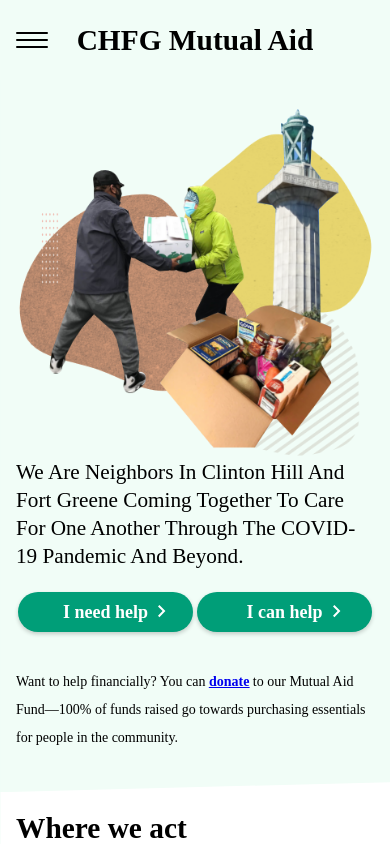
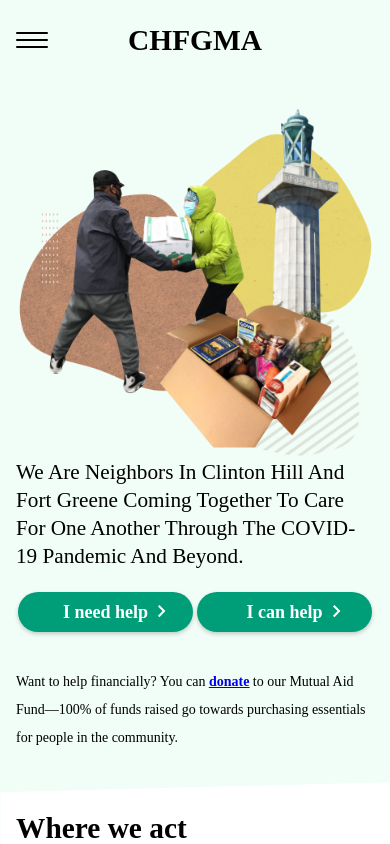
Before and after one commit to RodEsp/chfgma.org, a React (Create React App) app: page / in a window 390 px wide. Built offline with nearby package versions, Linux system fonts and the light colour scheme; a web font is replaced by a local one.

Commit message:
changed mobile header title

```diff
--- a/src/components/layout/Header.js
+++ b/src/components/layout/Header.js
@@ -53,7 +53,7 @@ function Header() {
   return (
     <header className={`responsive-header ${headerClass}`} ref={ref}>
       <h1 className="logo logo-long"><NavLink to="/" exact={true}>Clinton Hill Fort Greene Mutual Aid</NavLink></h1>
-      <h1 className="logo logo-short"><NavLink to="/" exact={true}>CHFG Mutual Aid</NavLink></h1>
+      <h1 className="logo logo-short"><NavLink to="/" exact={true}>CHFGMA</NavLink></h1>
       {/* <h1 className="logo logo-short"><NavLink to="/" exact={true}><img src={homeIMG} alt="home icon"/></NavLink></h1> */}
 
       <input type="checkbox" id="nav-toggle" className="nav-toggle" checked={navExpanded} onClick={() => setNav(!navExpanded)} />
```
